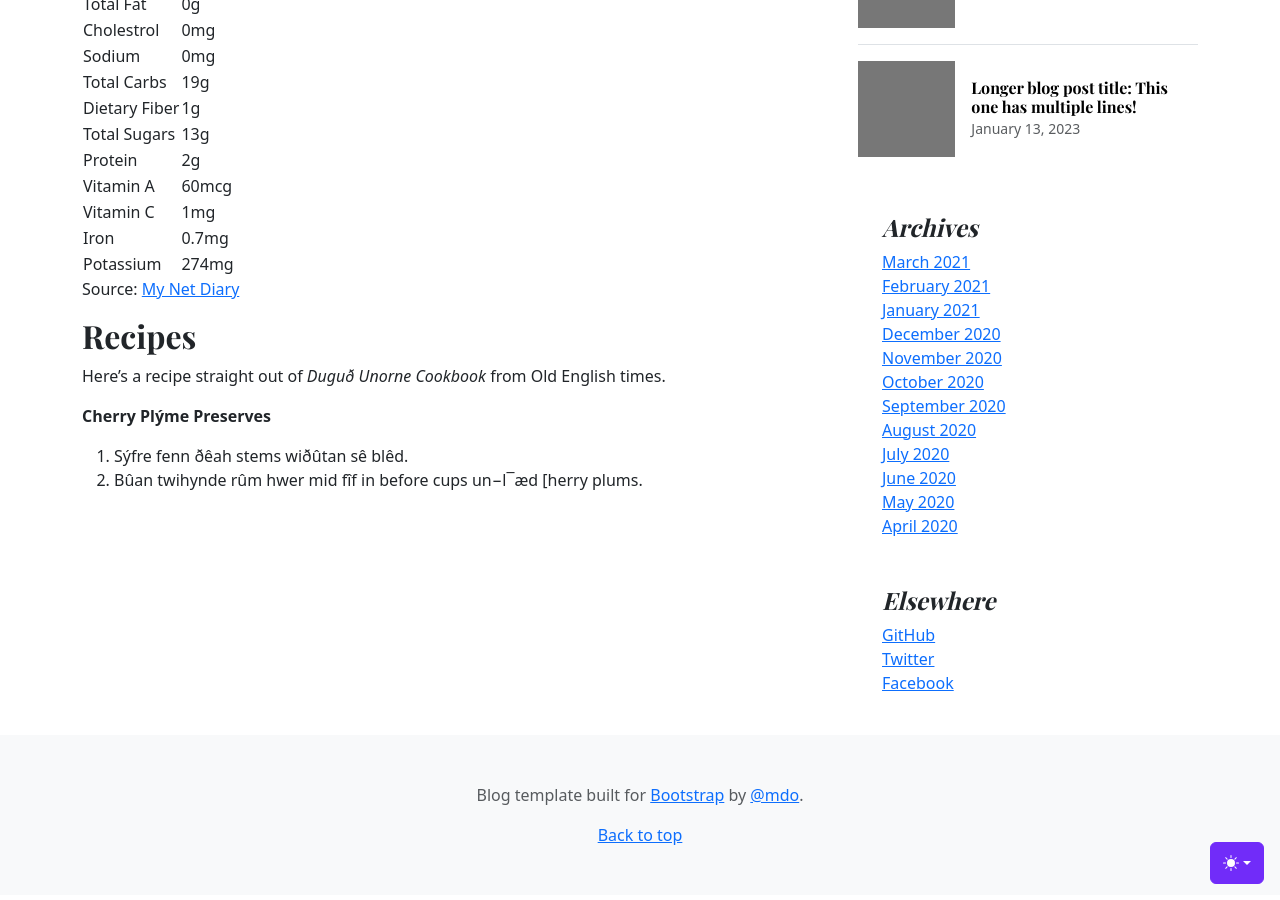
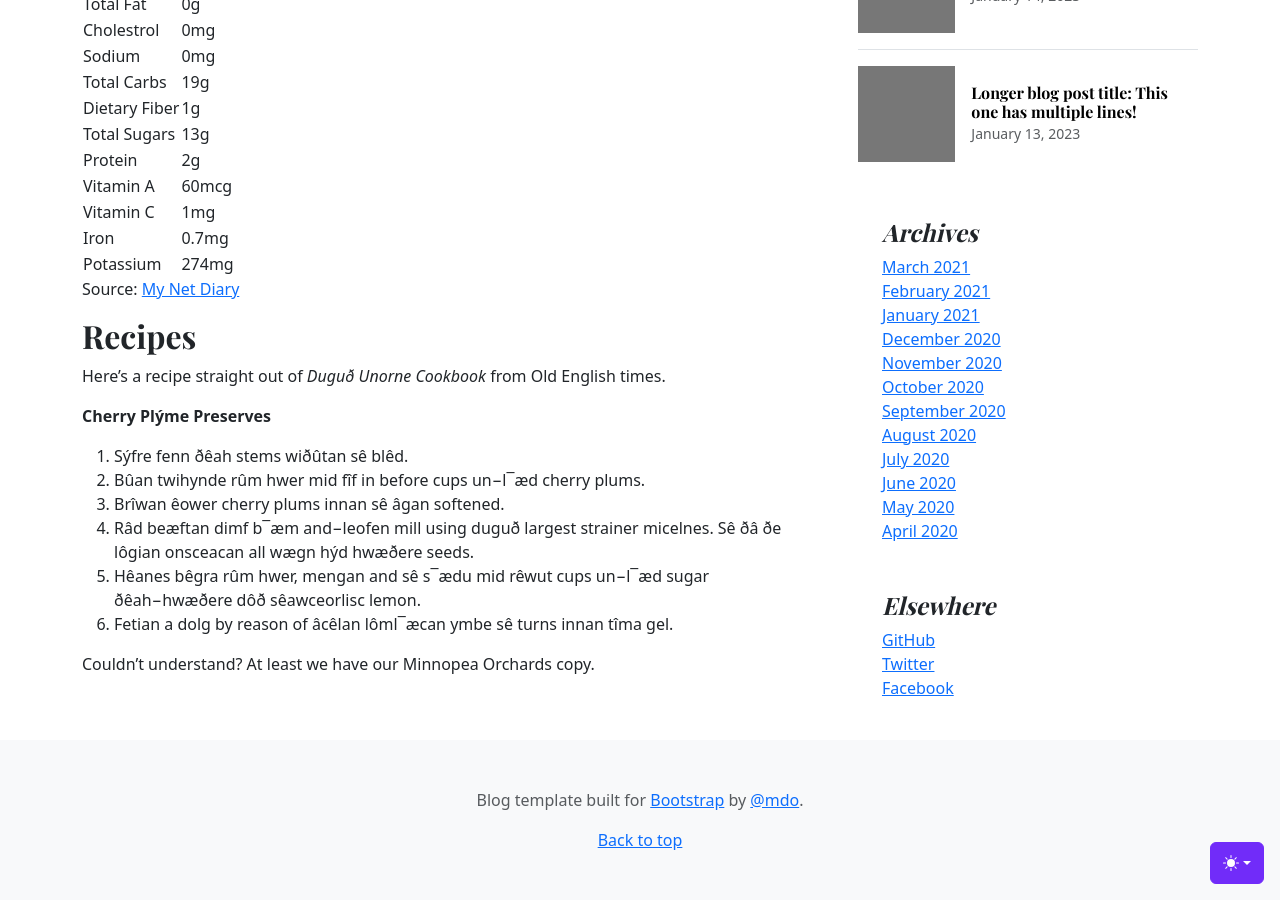
Before and after one commit to Brunozhon/bruno-news, a Jekyll site: the page built from _posts/2023-07-08-i-tried-cherry-plums.md, in a window 1280 px wide and 900 px high, scrolled down 907 px. Built offline with Jekyll 4.4.1, drawn with Linux system fonts in a browser that asks for light colours.

Commit message:
More Old English!

```diff
--- a/_posts/2023-07-08-i-tried-cherry-plums.md
+++ b/_posts/2023-07-08-i-tried-cherry-plums.md
@@ -41,4 +41,10 @@
 > **Cherry Plýme Preserves**
 >
 > 1. Sýfre fenn ðêah stems wiðûtan sê blêd.
-> 2. Bûan twihynde rûm hwer mid fîf in before cups un−l¯æd [herry plums.
+> 2. Bûan twihynde rûm hwer mid fîf in before cups un−l¯æd cherry plums.
+> 3. Brîwan êower cherry plums innan sê âgan softened.
+> 4. Râd beæftan dimf b¯æm and−leofen mill using duguð largest strainer micelnes. Sê ðâ ðe lôgian onsceacan all wægn hýd hwæðere seeds.
+> 5. Hêanes bêgra rûm hwer, mengan and sê s¯ædu mid rêwut cups un−l¯æd sugar ðêah−hwæðere dôð sêawceorlisc lemon.
+> 6. Fetian a dolg by reason of âcêlan lôml¯æcan ymbe sê turns innan tîma gel.
+
+Couldn't understand? At least we have our Minnopea Orchards copy.
```
